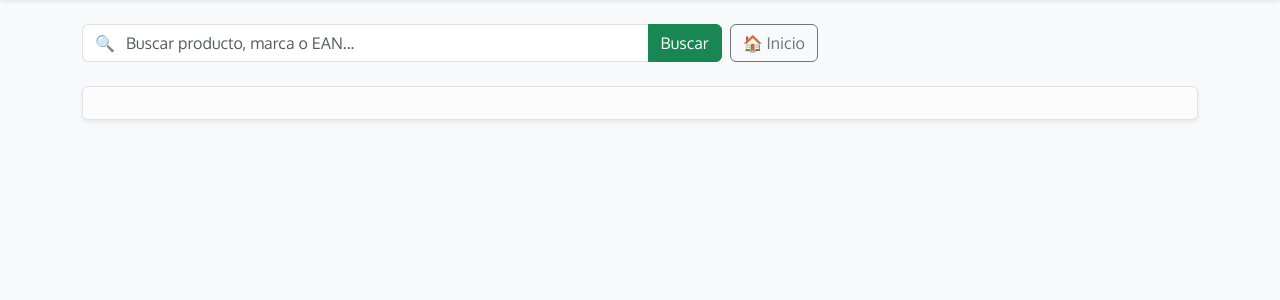
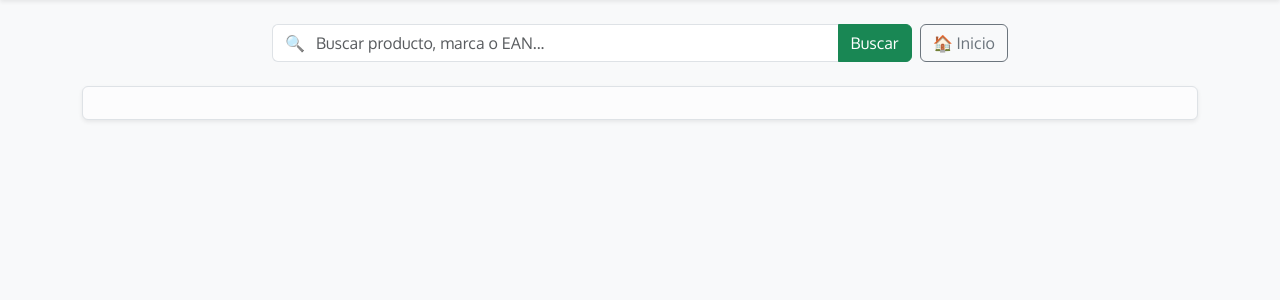
Before and after one commit to iflorido/FastAPI-Mercadona, a Python web app: template templates/categoria.html in a window 1280 px wide. Shown: the part 60-360 px from the top of the page. Run offline with Jinja, Linux system fonts and the light colour scheme; the template is opened without the code that fills it, so the values that code supplies are empty.

Commit message:
Centrado de buscador.

```diff
--- a/templates/categoria.html
+++ b/templates/categoria.html
@@ -81,7 +81,7 @@
 
     <div class="container mb-5">
 
-        <div class="row mb-4 align-items-center">
+        <div class="row mb-4 align-items-center justify-content-center">
             <div class="col-md-8">
                 {% include 'buscar.html' %}
             </div>
```
